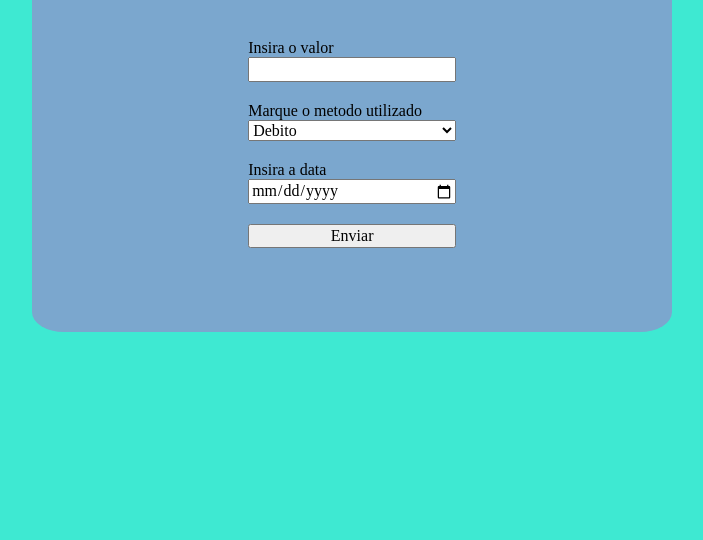
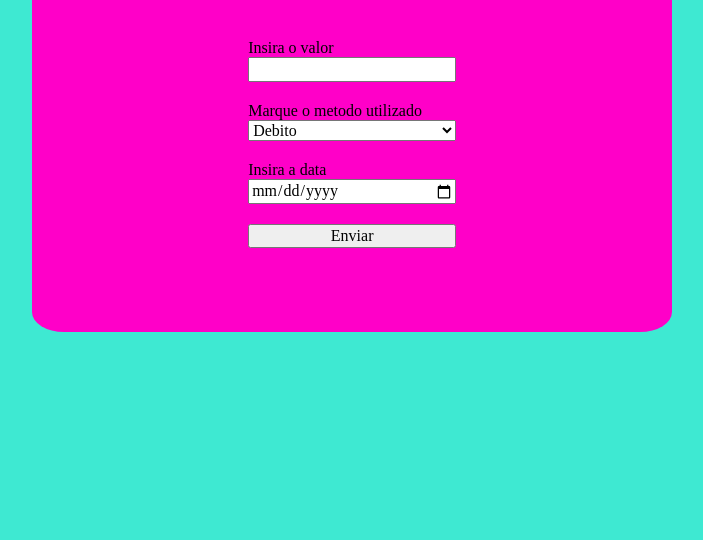
Before and after one commit to matheushbm192/Controle-Financeiro, a website: page index.html in a window 1280 px wide. Shown: the part 260-800 px from the top of the page, without its empty margins (275-978 px from the left). Drawn offline with nearby package versions, Linux system fonts and the light colour scheme.

Commit message:
Alterei a cor do fundo pra rosa

```diff
--- a/style.css
+++ b/style.css
@@ -21,7 +21,7 @@ section.main {
     height: 50vh;
     position: relative;
     /* bottom: 20%; */
-    background-color:rgb(123, 167, 206);
+    background-color:rgb(255, 0, 200);
     border-radius: 5%;
 
 }
```
